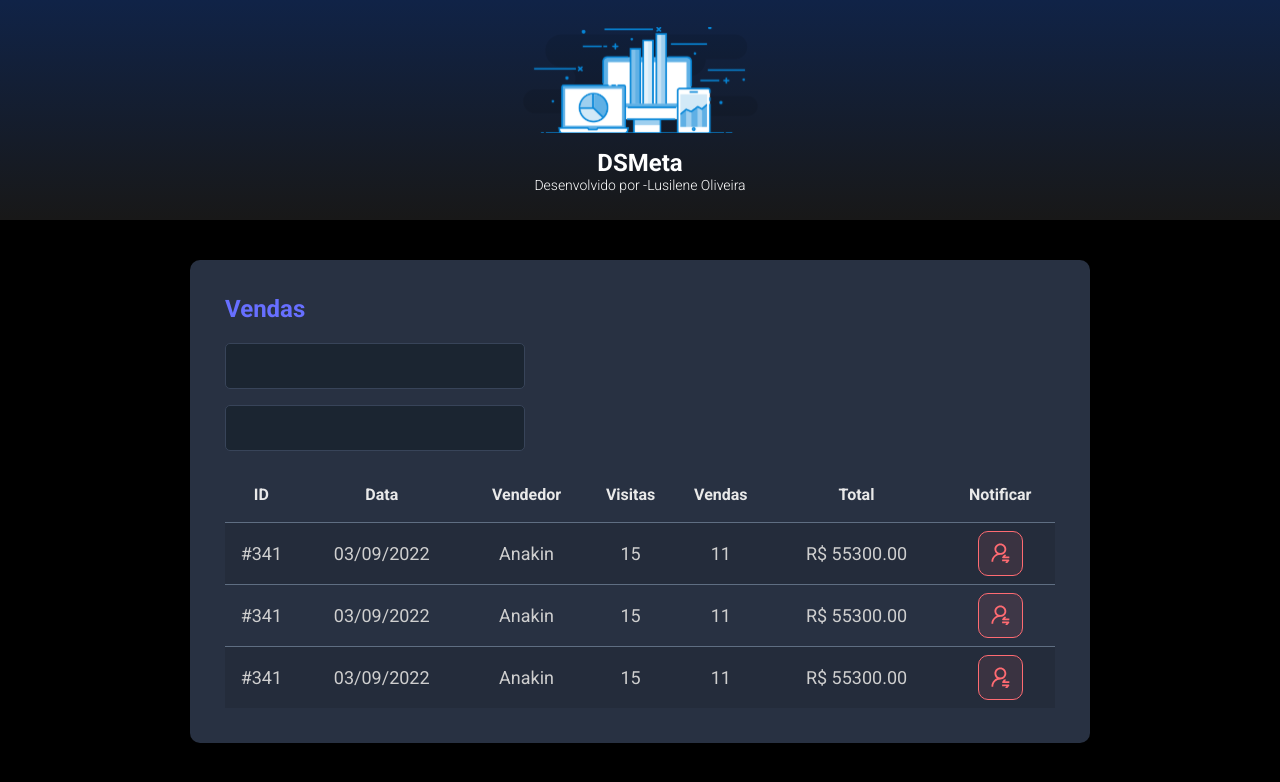
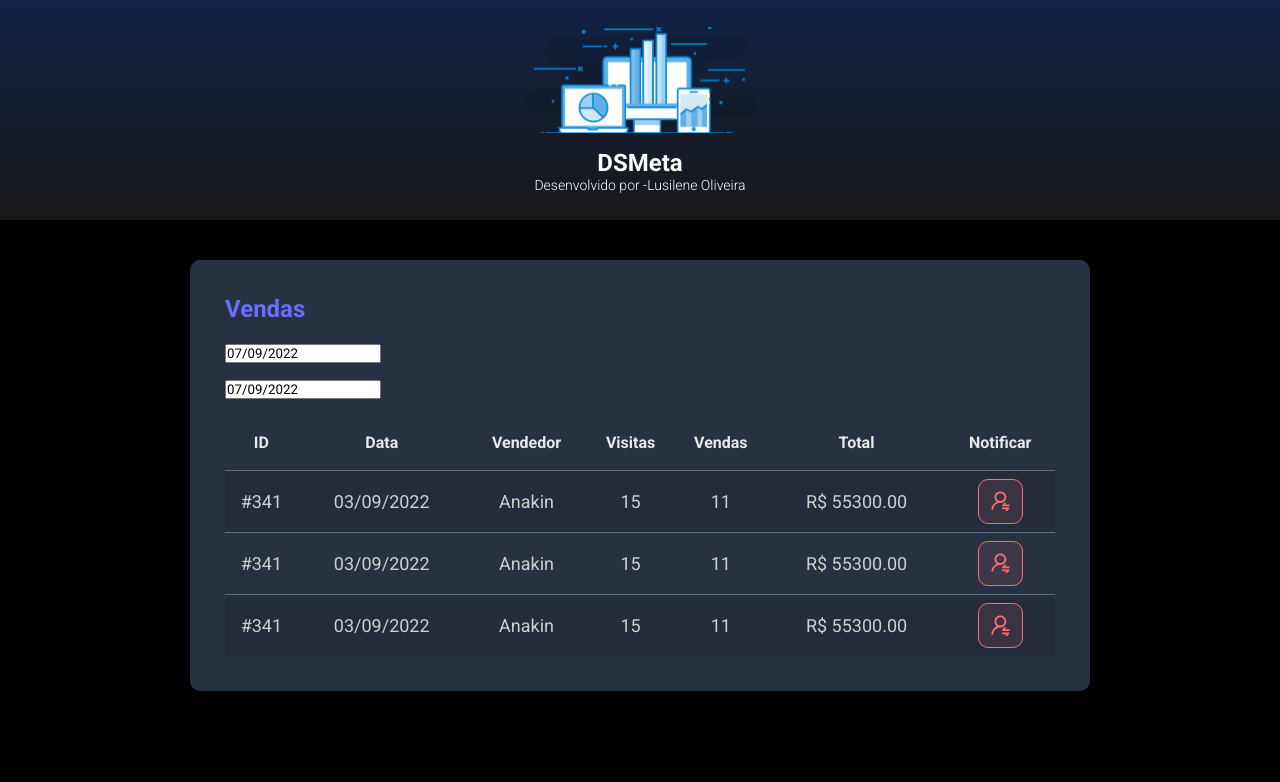
Before and after one commit to Lusilene/app-vendas, a React (Vite) app in the folder frontend/: page / in a window 1280 px wide. Shown: the top 782 px of the page. Built offline with nearby package versions, Linux system fonts and the light colour scheme.

Commit message:
Datepicker

```diff
--- a/frontend/package.json
+++ b/frontend/package.json
@@ -9,7 +9,9 @@
     "preview": "vite preview"
   },
   "dependencies": {
+    "@types/react-datepicker": "4.4.2",
     "react": "^18.2.0",
+    "react-datepicker": "4.8.0",
     "react-dom": "^18.2.0"
   },
   "devDependencies": {
--- a/frontend/src/components/SalesCard/index.tsx
+++ b/frontend/src/components/SalesCard/index.tsx
@@ -1,3 +1,6 @@
+import DatePicker from "react-datepicker"
+import "react-datepicker/dist/react-datepicker.css"
+
 import NotificationButton from "../NotificationButton"
 import "./styles.css"
 function SalesCard() {
@@ -6,12 +9,22 @@
             <h2 className="sales-title">Vendas</h2>
             <div>
                 <div className="form-control-container">
-                    <input className="form-control" type="text"/>
+                    <DatePicker
+                        selected={new Date()}
+                        onChange={(date: Date) => { }}
+                        className="dsmeta-form-control"
+                        dateFormat="dd/MM/yyyy"
+                    />
                 </div>
 
 
                 <div className="form-control-container">
-                    <input className="form-control" type="text" />
+                    <DatePicker
+                        selected={new Date()}
+                        onChange={(date: Date) => { }}
+                        className="dsmeta-form-control"
+                        dateFormat="dd/MM/yyyy"
+                    />
                 </div>
             </div>
 
@@ -38,7 +51,7 @@
                             <td>R$ 55300.00</td>
                             <td>
                                 <div className="red-btn-container">
-                                    <NotificationButton/>
+                                    <NotificationButton />
                                 </div>
                             </td>
 
@@ -53,7 +66,7 @@
                             <td>R$ 55300.00</td>
                             <td>
                                 <div className="red-btn-container">
-                                  <NotificationButton/>
+                                    <NotificationButton />
                                 </div>
                             </td>
                         </tr>
@@ -67,7 +80,7 @@
                             <td>R$ 55300.00</td>
                             <td>
                                 <div className="red-btn-container">
-                                      <NotificationButton/>
+                                    <NotificationButton />
                                 </div>
                             </td>
 
```
Also changed, not shown: 1 other file (tests, documents, lock files or other folders). Lines whose indentation alone changed are shown as unchanged.
